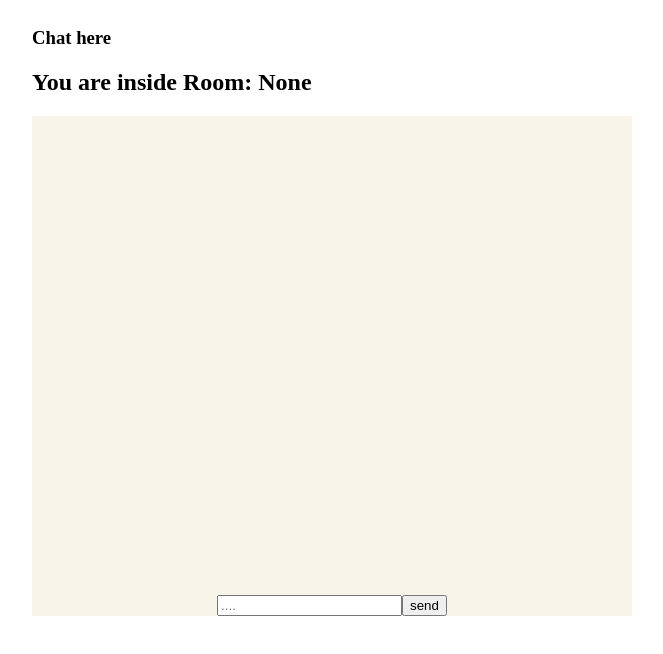
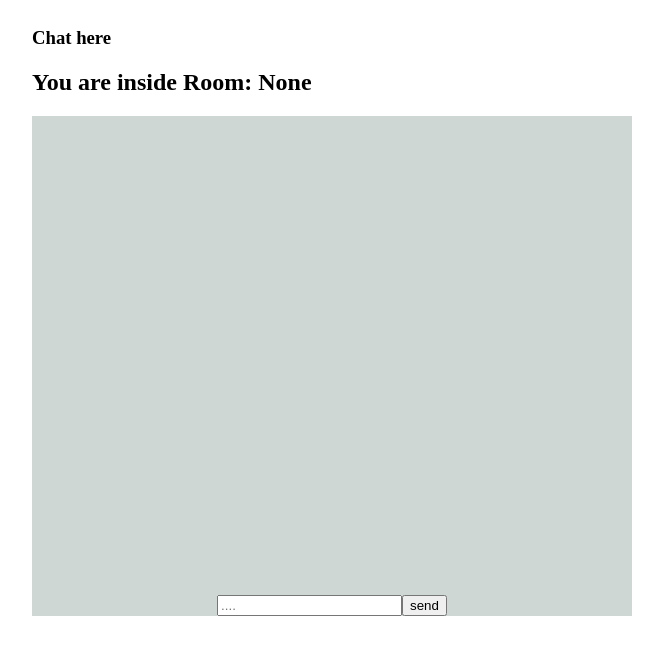
Before and after one commit to vishu2222/chat-app, a React (Create React App) app in the folder client/: page /chat/1 in a window 1280 px wide. Shown: the top 654 px of the page, without its empty margins (308-971 px from the left). Built offline with nearby package versions, Linux system fonts and the light colour scheme; no server answers.

Commit message:
messagePage and rooms

```diff
--- a/client/src/App.css
+++ b/client/src/App.css
@@ -4,20 +4,25 @@
    justify-content: center;
 }
 
-#nav-home-button{
+#messagePage{
+  display: flex;
+  flex-direction: row;
+  align-items:center;
+}
 
+#rooms{
+  background-color: rgb(154, 168, 168);
 }
 
 /* 40514E */
 #message-container {
-  background-color: #F8F4EA;
-  /* border: solid cadetblue;  */
+  background-color: rgb(206, 215, 211);
   display: flex;
   flex-direction: column;
   justify-content: flex-end;
   height: 500px;
   width: 600px;
-  max-height: 500px;
+  max-height: 450;
   overflow:auto;
 }
 
@@ -37,7 +42,6 @@
 }
 
 .self-msg {
-
   background-color: aquamarine;
   margin-right: 20px;
   padding: 4px;
```
